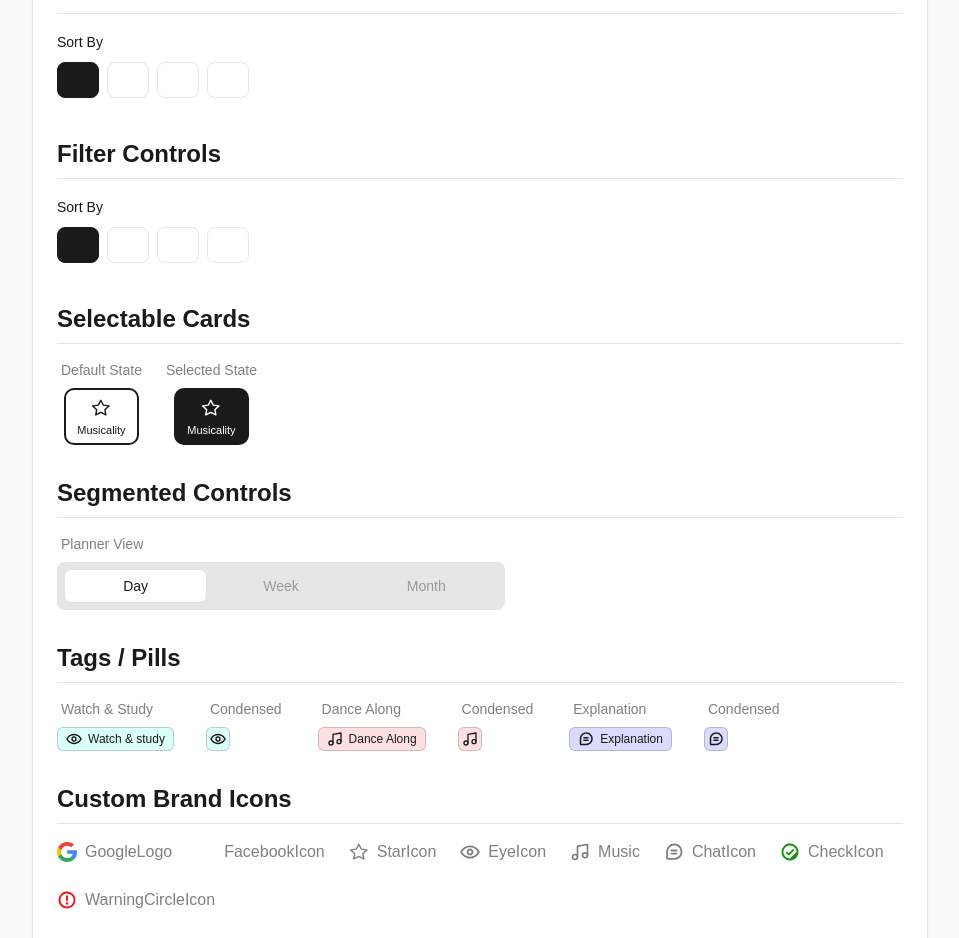
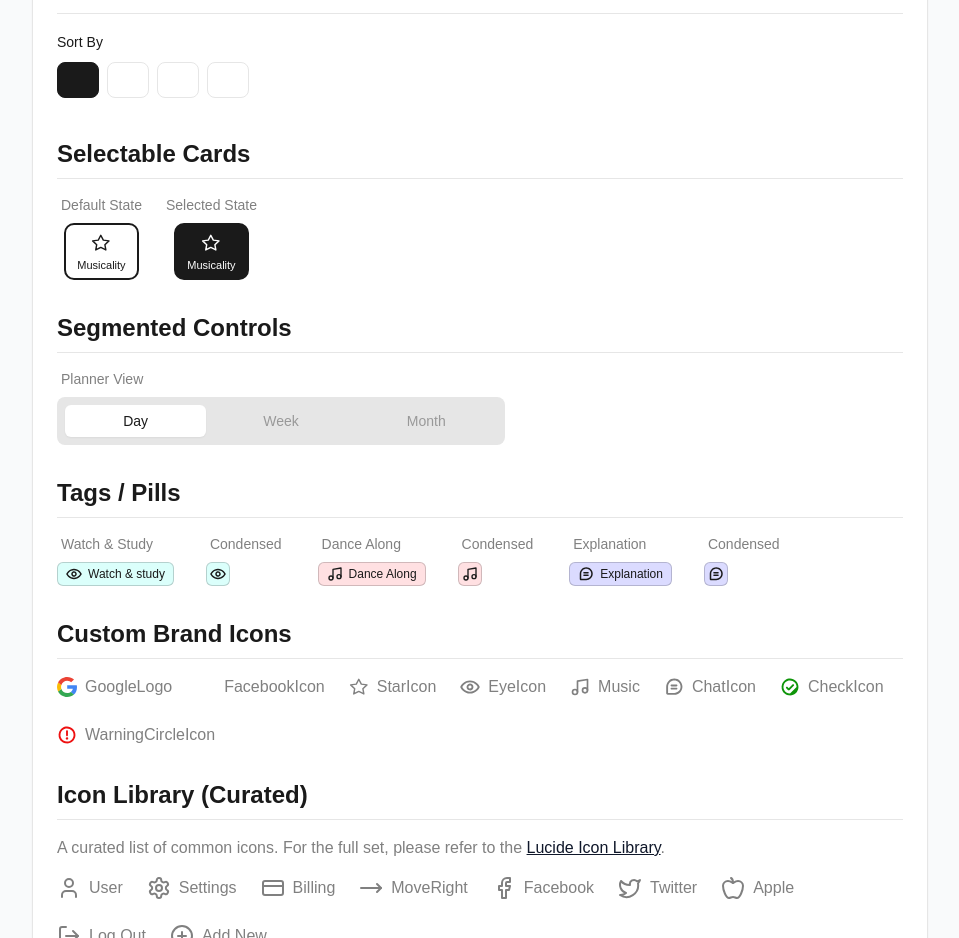
Before and after one commit to orangedrum/ytapp, a Next.js app: page /styleguide in a window 1280 px wide. Shown: the part 2720-3658 px from the top of the page, without its empty margins (0-959 px from the left). Built offline with nearby package versions, Linux system fonts and the light colour scheme; a web font is replaced by a local one.

Commit message:
deployment fix

```diff
--- a/components/StyleGuide.tsx
+++ b/components/StyleGuide.tsx
@@ -316,23 +316,6 @@ export default function StyleGuide() {
         </section>
 
         <section className="space-y-4">
-          <h2 className="text-2xl font-bold border-b pb-2">Filter Controls</h2>
-          <div className="space-y-2">
-            <Label>Sort By</Label>
-            <div className="w-full overflow-x-auto pb-2">
-              <div className="flex w-max space-x-2">
-                <FilterGroup type="single" defaultValue="relevance">
-                  <FilterGroupItem value="relevance">Relevance</FilterGroupItem>
-                  <FilterGroupItem value="low-high">Price: Low - High</FilterGroupItem>
-                  <FilterGroupItem value="high-low">Price: High - Low</FilterGroupItem>
-                  <FilterGroupItem value="newest">Newest</FilterGroupItem>
-                </FilterGroup>
-              </div>
-            </div>
-          </div>
-        </section>
-
-        <section className="space-y-4">
           <h2 className="text-2xl font-bold border-b pb-2">Selectable Cards</h2>
           <div className="flex items-center gap-4 flex-wrap">
             <div className="flex flex-col items-center gap-2">
--- a/components/ui/checkbox.tsx
+++ b/components/ui/checkbox.tsx
@@ -1,3 +1,5 @@
+"use client"
+
 import * as React from "react"
 import * as CheckboxPrimitive from "@radix-ui/react-checkbox"
 import { Check } from "lucide-react"
--- a/components/ui/filter-group.tsx
+++ b/components/ui/filter-group.tsx
@@ -1,3 +1,5 @@
+"use client";
+
 import * as React from "react";
 import * as ToggleGroupPrimitive from "@radix-ui/react-toggle-group";
 import { cva, type VariantProps } from "class-variance-authority";
--- a/components/ui/progress.tsx
+++ b/components/ui/progress.tsx
@@ -1,3 +1,5 @@
+"use client"
+
 import * as React from "react"
 import * as ProgressPrimitive from "@radix-ui/react-progress"
 
--- a/components/ui/radio-group.tsx
+++ b/components/ui/radio-group.tsx
@@ -1,3 +1,5 @@
+"use client"
+
 import * as React from "react"
 import * as RadioGroupPrimitive from "@radix-ui/react-radio-group"
 
--- a/components/ui/selectable-card.tsx
+++ b/components/ui/selectable-card.tsx
@@ -1,3 +1,5 @@
+"use client"
+
 import * as React from "react";
 import * as TogglePrimitive from "@radix-ui/react-toggle";
 import { cva, type VariantProps } from "class-variance-authority";
--- a/components/ui/slider.tsx
+++ b/components/ui/slider.tsx
@@ -1,3 +1,5 @@
+"use client"
+
 import * as React from "react"
 import * as SliderPrimitive from "@radix-ui/react-slider"
 
--- a/components/ui/toggle-group.tsx
+++ b/components/ui/toggle-group.tsx
@@ -1,3 +1,5 @@
+"use client"
+
 import * as React from "react"
 import * as ToggleGroupPrimitive from "@radix-ui/react-toggle-group"
 import { cva, type VariantProps } from "class-variance-authority"
```
